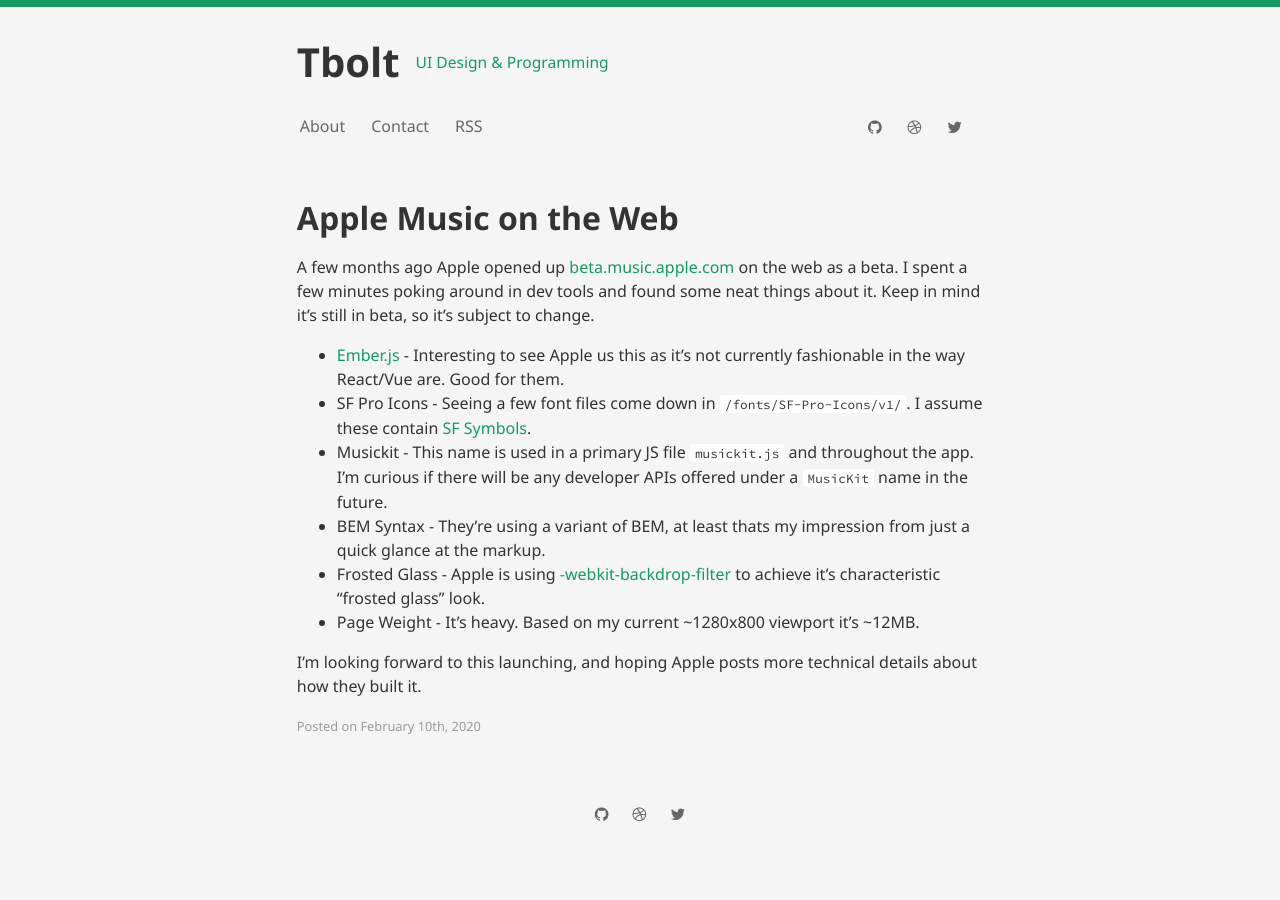
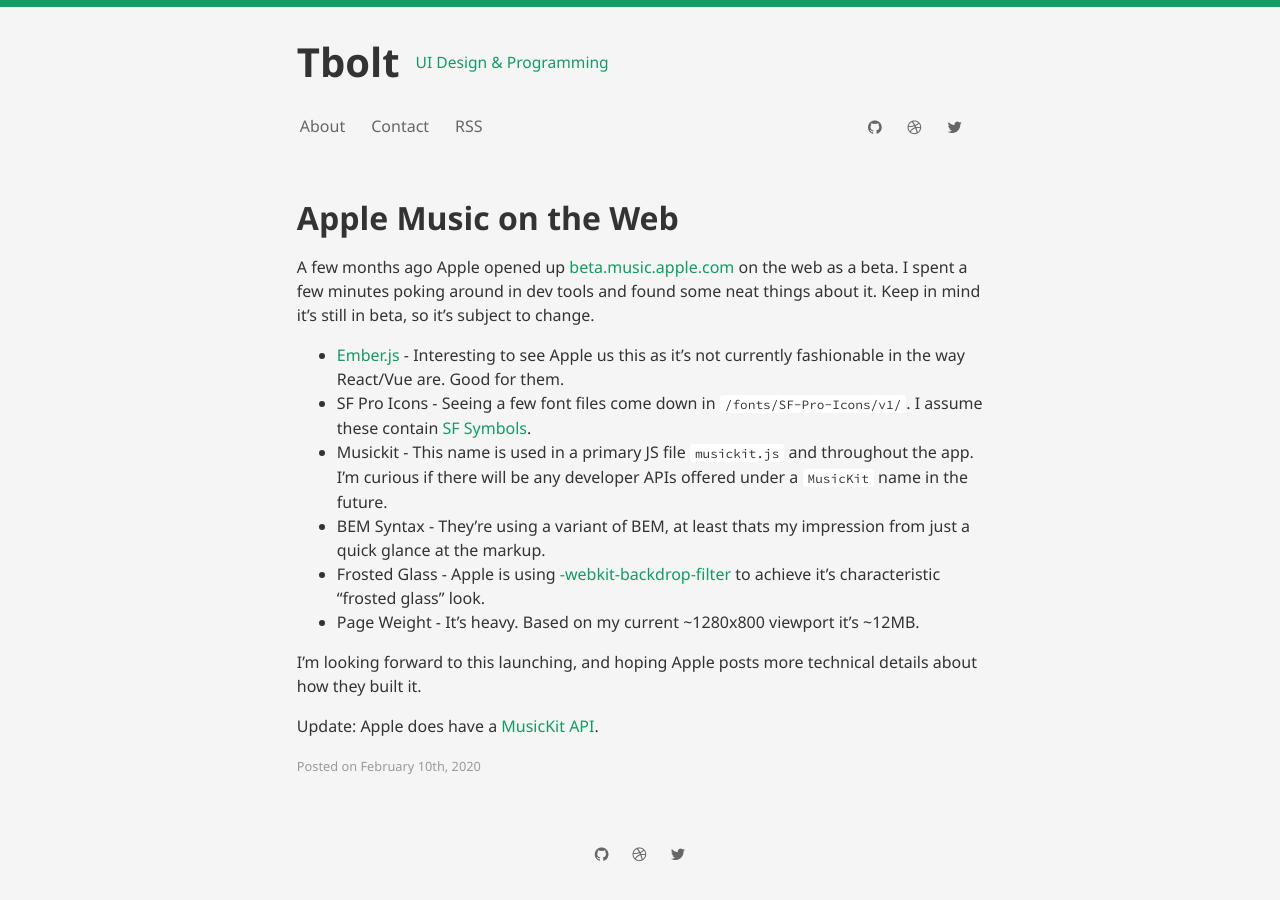
Before and after one commit to tbolt/tbolt.space, a Jekyll site: the page built from _posts/2020-02-10-analyzing-apple-music-web.md, in a window 1280 px wide. Built offline with Jekyll 4.4.1, drawn with Linux system fonts in a browser that asks for light colours.

Commit message:
update post

```diff
--- a/_posts/2020-02-10-analyzing-apple-music-web.md
+++ b/_posts/2020-02-10-analyzing-apple-music-web.md
@@ -20,3 +20,5 @@
 * Page Weight - It's heavy. Based on my current ~1280x800 viewport it's ~12MB.
 
 I'm looking forward to this launching, and hoping Apple posts more technical details about how they built it.
+
+Update: Apple does have a [MusicKit API](https://developer.apple.com/musickit/).
```
